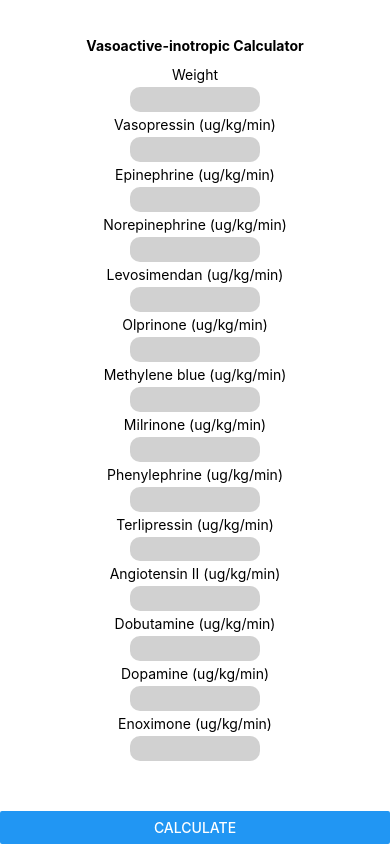
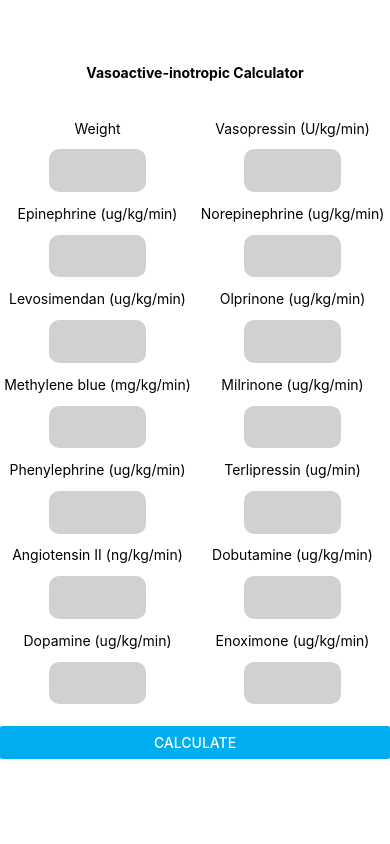
Before and after one commit to codythomaszeitler/vasoactive-inotropic-calculator, a React Native app: screen / in a window 390 px wide. Built offline with nearby package versions, Linux system fonts and the light colour scheme.

Commit message:
fix: final commit before first aws publish

```diff
--- a/MainWindow.tsx
+++ b/MainWindow.tsx
@@ -1,6 +1,7 @@
 import { Component } from 'react';
 import { View, TouchableWithoutFeedback, Keyboard, KeyboardAvoidingView, Text, Button, StyleSheet, ShadowPropTypesIOS } from 'react-native';
 import { getConfig } from './config';
+import { IvConfig } from './src/config.schema';
 import { IV } from './src/iv';
 import { NonNegativeNumber } from './src/non.negative.number';
 import { NumberInput } from './src/NumberInput';
@@ -62,7 +63,52 @@ export class MainWindow extends Component<IState> {
         });
     }
 
+    getPairs() {
+        const pairs = [];
+
+        const getNonVasopressin = () => {
+            return config.ivs.filter((ivConfig: IvConfig) => {
+                console.log(ivConfig.name !== 'Vasopressin');
+                return ivConfig.name !== 'Vasopressin'
+            });
+        }
+
+        const ivs = getNonVasopressin();
+        for (let i = 0; i < ivs.length; i = i + 2) {
+            const firstIvConfig = ivs[i];
+            const secondIvConfig = ivs[i + 1];
+
+            pairs.push((<View style={{
+                flex: 1,
+                justifyContent: 'center',
+                alignItems: 'stretch',
+                flexDirection: 'row'
+            }}>
+                {this.genNumberInput(firstIvConfig)}
+                {secondIvConfig && this.genNumberInput(secondIvConfig)}
+            </View>));
+        }
+        return pairs;
+    }
+
+    genNumberInput(ivInput: IvConfig) {
+        return (<NumberInput key={ivInput.name} title={ivInput.label} apiName={ivInput.name} onChange={(event) => {
+            this.values[event.name] = event.value;
+        }}></NumberInput>);
+    }
+
     render() {
+        const getVasopressin = () => {
+            let found = null;
+            for (let ivConfig of config.ivs) {
+                if (ivConfig.name === 'Vasopressin') {
+                    found = ivConfig;
+                    break;
+                }
+            }
+            return found;
+        }
+
         return (
             <KeyboardAvoidingView style={styles.container} behavior="padding" enabled>
                 <TouchableWithoutFeedback style={{ flex: 1 }} onPress={() => {
@@ -86,23 +132,22 @@ export class MainWindow extends Component<IState> {
                         <View style={{
                             flex: 1,
                             justifyContent: 'center',
-                            alignItems: 'stretch'
+                            alignItems: 'stretch',
+                            flexDirection: 'row'
                         }}>
                             <NumberInput title="Weight" apiName={"Weight"} onChange={(event) => {
                                 this.weight = event.value;
                             }}></NumberInput>
+                            {this.genNumberInput(getVasopressin())}
                         </View>
-                        {config.ivs.map((ivInput) => {
-                            return (<View style={{
-                                flex: 1,
-                                justifyContent: 'center',
-                                alignItems: 'stretch'
-                            }}>
-                                <NumberInput key={ivInput.name} title={ivInput.label} apiName={ivInput.name} onChange={(event) => {
-                                    this.values[event.name] = event.value;
-                                }}></NumberInput>
-                            </View>);
-                        })}
+                        {this.getPairs()}
+
+                        <View style={{
+                            flex : .25
+                        }}></View>
+                        <Button color='#00aeef' title='Calculate' onPress={() => {
+                            this.calculate();
+                        }}></Button>
                         <View style={{
                             flex: 1,
                             flexDirection: 'row',
@@ -111,12 +156,9 @@ export class MainWindow extends Component<IState> {
                         }}>
                             {this.state.showCalculation && <Text>{this.state.calculation}</Text>}
                         </View>
-                        <Button title='Calculate' onPress={() => {
-                            this.calculate();
-                        }}></Button>
                     </View>
                 </TouchableWithoutFeedback>
-            </KeyboardAvoidingView>
+            </KeyboardAvoidingView >
         );
     }
 }
--- a/config.ts
+++ b/config.ts
@@ -8,18 +8,18 @@ export function getConfig(): VisCalcConfig {
         ivs: [
             {
                 name: 'Vasopressin',
-                label: 'Vasopressin (ug/kg/min)',
+                label: 'Vasopressin (U/kg/min)',
                 term: multDoseCalcWithWeight(NonNegativeNumber.get(10000))
             },
             { name: 'Epinephrine', label: 'Epinephrine (ug/kg/min)', term: multDoseCalculation(NonNegativeNumber.get(100)) },
             { name: 'Norepinephrine', label: 'Norepinephrine (ug/kg/min)', term: multDoseCalculation(NonNegativeNumber.get(100)) },
             { name: 'Levosimendan', label: 'Levosimendan (ug/kg/min)', term: multDoseCalculation(NonNegativeNumber.get(50)) },
             { name: 'Olprinone', label: 'Olprinone (ug/kg/min)', term: multDoseCalculation(NonNegativeNumber.get(25)) },
-            { name: 'Methylene blue', label: 'Methylene blue (ug/kg/min)', term: multDoseCalculation(NonNegativeNumber.get(20)) },
+            { name: 'Methylene blue', label: 'Methylene blue (mg/kg/min)', term: multDoseCalculation(NonNegativeNumber.get(20)) },
             { name: 'Milrinone', label: 'Milrinone (ug/kg/min)', term: multDoseCalculation(NonNegativeNumber.get(10)) },
             { name: 'Phenylephrine', label: 'Phenylephrine (ug/kg/min)', term: multDoseCalculation(NonNegativeNumber.get(10)) },
-            { name: 'Terlipressin', label: 'Terlipressin (ug/kg/min)', term: multDoseCalculation(NonNegativeNumber.get(10)) },
-            { name: 'Angiotensin II', label: 'Angiotensin II (ug/kg/min)', term: multDoseCalculation(NonNegativeNumber.get(0.25)) },
+            { name: 'Terlipressin', label: 'Terlipressin (ug/min)', term: multDoseCalculation(NonNegativeNumber.get(10)) },
+            { name: 'Angiotensin II', label: 'Angiotensin II (ng/kg/min)', term: multDoseCalculation(NonNegativeNumber.get(0.25)) },
             { name: 'Dobutamine', label: 'Dobutamine (ug/kg/min)', term: multDoseCalculation(NonNegativeNumber.get(1)) },
             { name: 'Dopamine', label: 'Dopamine (ug/kg/min)', term: multDoseCalculation(NonNegativeNumber.get(1)) },
             { name: 'Enoximone', label: 'Enoximone (ug/kg/min)', term: multDoseCalculation(NonNegativeNumber.get(1)) }
--- a/src/NumberInput.js
+++ b/src/NumberInput.js
@@ -21,7 +21,7 @@ export function NumberInput(props) {
             flexDirection: 'row'
         }}>
             <View style={{
-                flex: 1
+                flex: .5
             }}></View>
             <View style={{
                 flex: 1,
@@ -49,7 +49,7 @@ export function NumberInput(props) {
                 ></TextInput>
             </View>
             <View style={{
-                flex: 1
+                flex: .5
             }}></View>
         </View>
 
--- a/src/vis.calc.ts
+++ b/src/vis.calc.ts
@@ -17,7 +17,6 @@ export class VisCalculator {
             const ivConfig = this.getIvConfigFor(iv.getName());
             const termScore = ivConfig.term(iv, person);
             result = result.add(termScore);
-            console.log(result);
         });
 
         return result.ceil();
```
